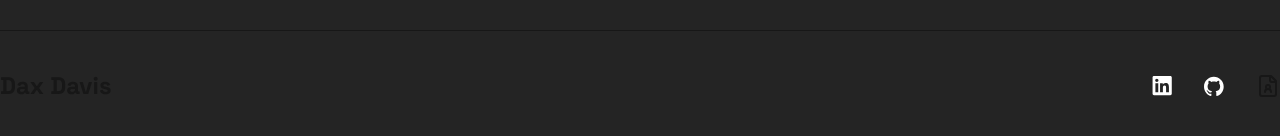
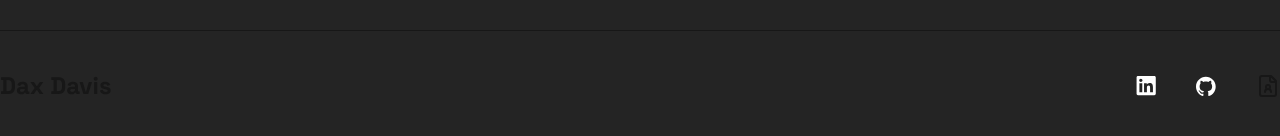
Before and after one commit to daxantz/portfolio, a Next.js app: page / in a window 1280 px wide. Shown: the part 1712-1848 px from the top of the page. Built offline with nearby package versions, Linux system fonts and the light colour scheme.

Commit message:
added gap to icons on large screens

```diff
--- a/components/Icons.tsx
+++ b/components/Icons.tsx
@@ -6,7 +6,7 @@ import { FileUser } from "lucide-react";
 
 const Icons = () => {
   return (
-    <div className="flex justify-evenly gap-4 items-center border-blue-500 md:gap-8 ">
+    <div className="flex justify-evenly gap-4 items-center border-blue-500 md:gap-8 lg:gap-10 ">
       <a
         href={"https://www.linkedin.com/in/dax-davis-a81b6429a"}
         target="_blank"
```
